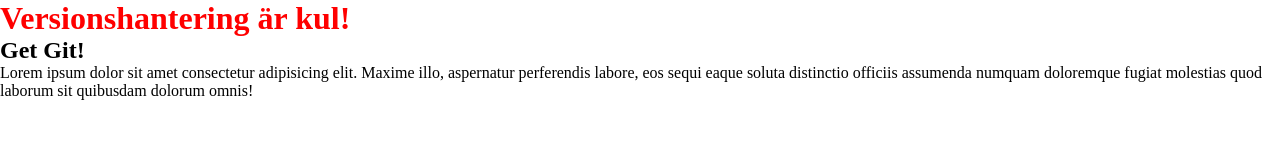
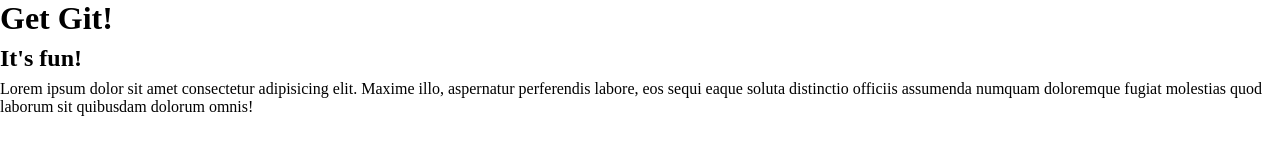
Before and after one commit to inanivald/versionshantering, a plain HTML site: page index.html in a window 1280 px wide. Drawn offline with Linux system fonts and the light colour scheme.

Commit message:
added margin-bottom

```diff
--- a/index.html
+++ b/index.html
@@ -9,9 +9,10 @@
 </head>
 
 <body>
-	<h1>Versionshantering är kul!</h1>
+	<h1>Get Git!</h1>
 
-	<h2>Get Git!</h2>
+	<h2>It's fun!</h2>
+
 	<p>Lorem ipsum dolor sit amet consectetur adipisicing elit. Maxime illo, aspernatur perferendis labore, eos sequi eaque soluta distinctio officiis assumenda numquam doloremque fugiat molestias quod laborum sit quibusdam dolorum omnis!</p>
 </body>
 </html>
--- a/style.css
+++ b/style.css
@@ -4,6 +4,6 @@
 	padding: 0;
 }
 
-h1 {
-	color: red;
+h1, h2{
+	margin-bottom: 0.5rem;
 }
```
